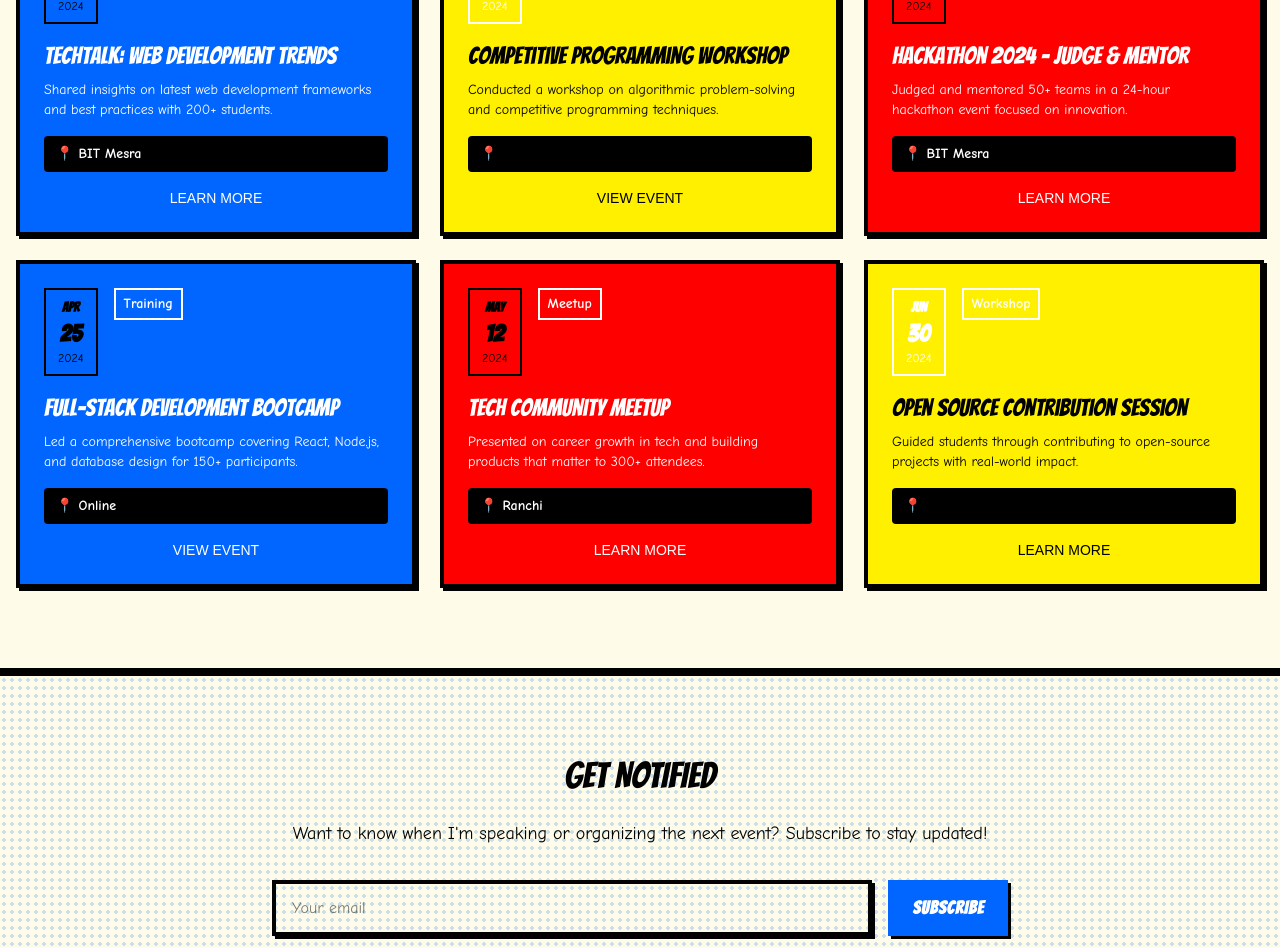
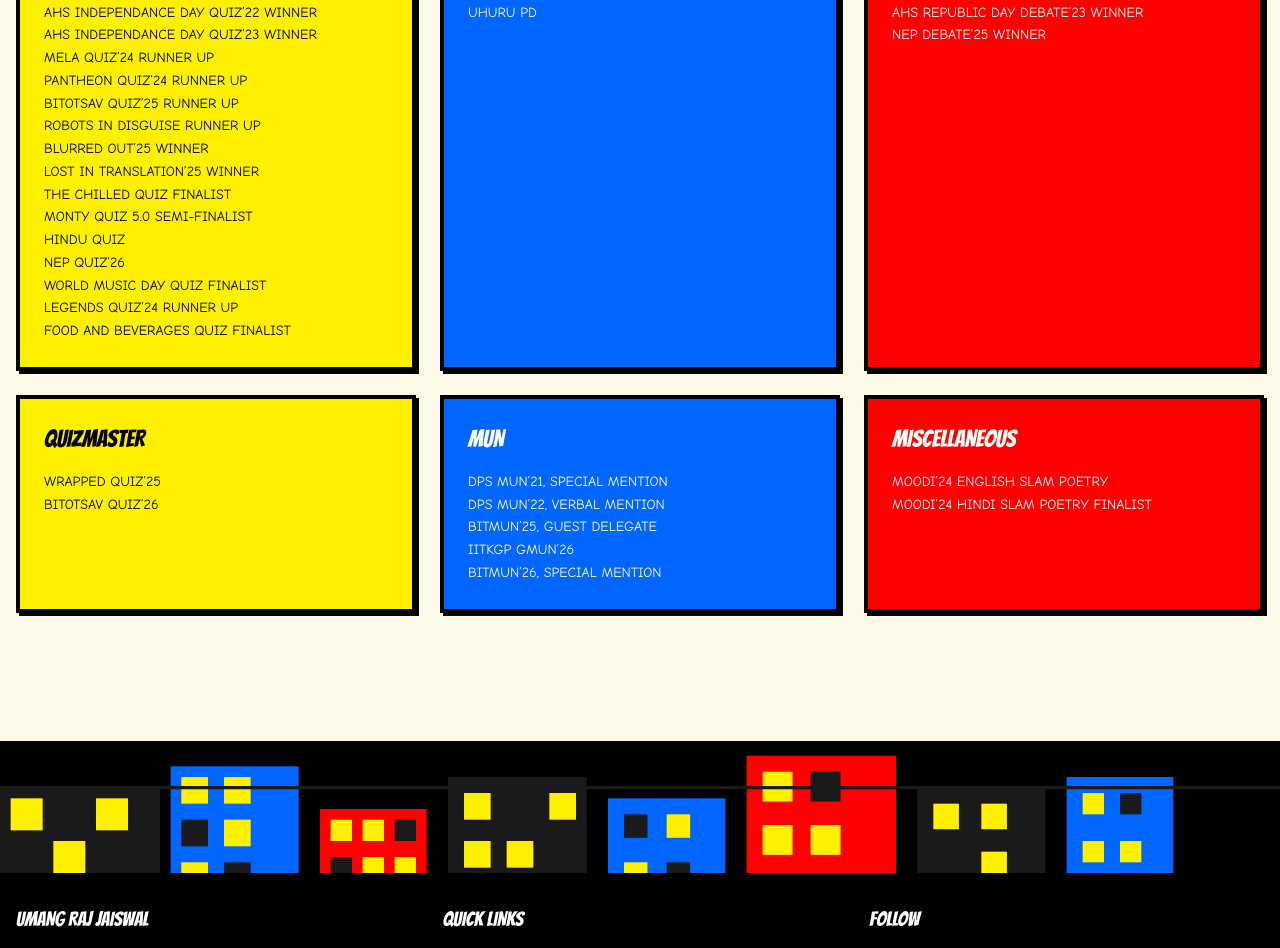
Before and after one commit to ishan204/portfolio-manifesto, a Next.js app: page /events in a window 1280 px wide. Shown: the part 560-1508 px from the top of the page. Built offline with nearby package versions, Linux system fonts and the light colour scheme; a web font is replaced by a local one.

Commit message:
Update events to reflect achievements and categories

```diff
--- a/app/events/page.tsx
+++ b/app/events/page.tsx
@@ -5,63 +5,65 @@ import { motion } from 'framer-motion'
 import { Navbar } from '@/components/Navbar'
 import { Footer } from '@/components/Footer'
 import { ComicPanel } from '@/components/ComicPanel'
-import { ComicButton } from '@/components/ComicButton'
 import { HalftoneOverlay } from '@/components/HalftoneOverlay'
 
 const events = [
   {
-    month: 'JAN',
-    date: '15',
-    year: '2024',
-    title: 'TechTalk: Web Development Trends',
-    location: 'BIT Mesra',
-    description: 'Shared insights on latest web development frameworks and best practices with 200+ students.',
-    category: 'Speaking',
+    title: 'QUIZZES',
+    description: `SAHODAYA QUIZ’22 WINNER
+SAHODAYA QUIZ’23 WINNER
+AHS INDEPENDANCE DAY QUIZ’22 WINNER
+AHS INDEPENDANCE DAY QUIZ’23 WINNER
+MELA QUIZ’24 RUNNER UP
+PANTHEON QUIZ’24 RUNNER UP
+BITOTSAV QUIZ’25 RUNNER UP
+ROBOTS IN DISGUISE RUNNER UP
+BLURRED OUT’25 WINNER
+LOST IN TRANSLATION’25 WINNER
+THE CHILLED QUIZ FINALIST
+MONTY QUIZ 5.0 SEMI-FINALIST
+HINDU QUIZ
+NEP QUIZ’26
+WORLD MUSIC DAY QUIZ FINALIST
+LEGENDS QUIZ’24 RUNNER UP
+FOOD AND BEVERAGES QUIZ FINALIST`,
+    category: 'Quiz',
   },
   {
-    month: 'FEB',
-    date: '20',
-    year: '2024',
-    title: 'Competitive Programming Workshop',
-    location: 'Online',
-    description: 'Conducted a workshop on algorithmic problem-solving and competitive programming techniques.',
-    category: 'Workshop',
+    title: 'PD',
+    description: `GENESIS BPD
+DTU PD, FINALIST
+UHURU PD`,
+    category: 'PD',
   },
   {
-    month: 'MAR',
-    date: '10',
-    year: '2024',
-    title: 'Hackathon 2024 - Judge & Mentor',
-    location: 'BIT Mesra',
-    description: 'Judged and mentored 50+ teams in a 24-hour hackathon event focused on innovation.',
-    category: 'Hackathon',
+    title: 'DEBATES',
+    description: `MOODI TURNCOAT DEBATE’24 FINALIST
+SAHODAYA’23 DEBATE WINNER
+AHS REPUBLIC DAY DEBATE’23 WINNER
+NEP DEBATE’25 WINNER`,
+    category: 'Debate',
   },
   {
-    month: 'APR',
-    date: '25',
-    year: '2024',
-    title: 'Full-Stack Development Bootcamp',
-    location: 'Online',
-    description: 'Led a comprehensive bootcamp covering React, Node.js, and database design for 150+ participants.',
-    category: 'Training',
+    title: 'QUIZMASTER',
+    description: `WRAPPED QUIZ’25
+BITOTSAV QUIZ’26`,
+    category: 'Quizmaster',
   },
   {
-    month: 'MAY',
-    date: '12',
-    year: '2024',
-    title: 'Tech Community Meetup',
-    location: 'Ranchi',
-    description: 'Presented on career growth in tech and building products that matter to 300+ attendees.',
-    category: 'Meetup',
+    title: 'MUN',
+    description: `DPS MUN’21, SPECIAL MENTION
+DPS MUN’22, VERBAL MENTION
+BITMUN’25, GUEST DELEGATE
+IITKGP GMUN’26
+BITMUN’26, SPECIAL MENTION`,
+    category: 'MUN',
   },
   {
-    month: 'JUN',
-    date: '30',
-    year: '2024',
-    title: 'Open Source Contribution Session',
-    location: 'Virtual',
-    description: 'Guided students through contributing to open-source projects with real-world impact.',
-    category: 'Workshop',
+    title: 'MISCELLANEOUS',
+    description: `MOODI’24 ENGLISH SLAM POETRY
+MOODI’24 HINDI SLAM POETRY FINALIST`,
+    category: 'Misc',
   },
 ]
 
@@ -87,15 +89,17 @@ export default function Events() {
 
   const getCategoryColor = (category: string) => {
     switch (category) {
-      case 'Speaking':
+      case 'Quiz':
+        return 'yellow'
+      case 'PD':
         return 'blue'
-      case 'Hackathon':
+      case 'Debate':
         return 'red'
-      case 'Workshop':
+      case 'Quizmaster':
         return 'yellow'
-      case 'Training':
+      case 'MUN':
         return 'blue'
-      case 'Meetup':
+      case 'Misc':
         return 'red'
       default:
         return 'yellow'
@@ -117,15 +121,15 @@ export default function Events() {
             animate={{ opacity: 1, y: 0 }}
             transition={{ duration: 0.8 }}
           >
-            EVENTS & TALKS
+            EVENTS & ACHIEVEMENTS
           </motion.h1>
           <motion.p
-            className="font-comic text-xl  max-w-3xl"
+            className="font-comic text-xl max-w-3xl"
             initial={{ opacity: 0, y: 20 }}
             animate={{ opacity: 1, y: 0 }}
             transition={{ duration: 0.8, delay: 0.2 }}
           >
-            Events I&apos;ve participated in, organized, and spoken at. Building community through knowledge sharing.
+            A snapshot of my journey across quizzes, debates, MUNs, and beyond.
           </motion.p>
         </div>
       </section>
@@ -153,45 +157,17 @@ export default function Events() {
                 >
                   <ComicPanel
                     variant={colorVariant as 'default' | 'blue' | 'red' | 'yellow'}
-                    className={`h-full flex flex-col ${
+                    className={`h-full ${
                       isYellow ? 'text-black' : 'text-white'
                     }`}
                   >
-                    {/* Date & Category Badge */}
-                    <div className="flex gap-4 items-start mb-4">
-                      <div className={`text-center px-3 py-2 border-2 border-current ${
-                        isYellow ? 'bg-comic-red text-white' : 'bg-comic-yellow text-black'
-                      }`}>
-                        <div className="font-bangers text-sm font-bold">{event.month}</div>
-                        <div className="font-bangers text-2xl font-bold">{event.date}</div>
-                        <div className="font-comic text-xs">{event.year}</div>
-                      </div>
-                      <div className={`text-sm font-comic font-bold px-2 py-1 border-2 border-current ${
-                        isYellow ? 'bg-comic-blue text-white' : 'bg-comic-black text-white'
-                      }`}>
-                        {event.category}
-                      </div>
-                    </div>
-
-                    {/* Content */}
-                    <h3 className="font-bangers text-2xl mb-2 text-comic-yellow">
+                    <h3 className="font-bangers text-2xl mb-4 text-comic-yellow">
                       {event.title}
                     </h3>
 
-                    <p className="font-comic text-sm mb-4 flex-grow">
+                    <p className="font-comic text-sm whitespace-pre-line leading-relaxed">
                       {event.description}
                     </p>
-
-                    <div className="bg-black bg-opacity-20 px-3 py-2 rounded mb-4 font-comic text-sm font-bold">
-                      📍 {event.location}
-                    </div>
-
-                    <ComicButton
-                      variant={isYellow ? 'outline' : 'primary'}
-                      className="w-full text-sm"
-                    >
-                      {event.location === 'Online' ? 'VIEW EVENT' : 'LEARN MORE'}
-                    </ComicButton>
                   </ComicPanel>
                 </motion.div>
               )
@@ -200,50 +176,6 @@ export default function Events() {
         </div>
       </section>
 
-      {/* Newsletter Section */}
-      <section className="relative py-20 bg-comic-blue text-black border-t-8 border-black">
-        <HalftoneOverlay color="blue" opacity={0.2} />
-
-        <div className="max-w-3xl mx-auto px-4 text-center relative z-10">
-          <motion.h2
-            className="font-bangers text-4xl text-comic-yellow mb-6"
-            initial={{ opacity: 0, y: -20 }}
-            whileInView={{ opacity: 1, y: 0 }}
-            transition={{ duration: 0.8 }}
-            viewport={{ once: true }}
-          >
-            GET NOTIFIED
-          </motion.h2>
-
-          <motion.p
-            className="font-comic text-lg mb-8"
-            initial={{ opacity: 0 }}
-            whileInView={{ opacity: 1 }}
-            transition={{ duration: 0.8, delay: 0.2 }}
-            viewport={{ once: true }}
-          >
-            Want to know when I&apos;m speaking or organizing the next event? Subscribe to stay updated!
-          </motion.p>
-
-          <motion.div
-            className="flex flex-col sm:flex-row gap-4"
-            initial={{ opacity: 0, y: 20 }}
-            whileInView={{ opacity: 1, y: 0 }}
-            transition={{ duration: 0.8, delay: 0.4 }}
-            viewport={{ once: true }}
-          >
-            <input
-              type="email"
-              placeholder="Your email"
-              className="flex-1 px-4 py-3 font-comic text-black border-4 border-black comic-shadow"
-            />
-            <ComicButton variant="secondary">
-              SUBSCRIBE
-            </ComicButton>
-          </motion.div>
-        </div>
-      </section>
-
       <Footer />
     </main>
   )
```
